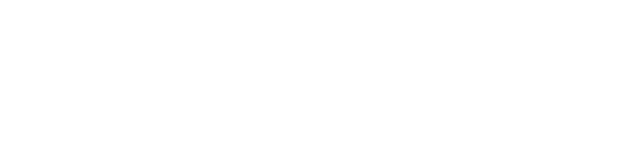
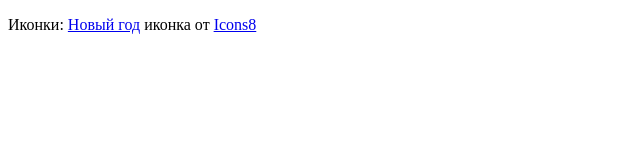
Before and after one commit to Anastasia624/toihoietr, a plain HTML site: page Congratulations2026.html in a window 1280 px wide. Shown: the whole page, without its empty margins (0-640 px from the left). Drawn offline with Linux system fonts and the light colour scheme.

Commit message:
Update Congratulations2026.html

```diff
--- a/Congratulations2026.html
+++ b/Congratulations2026.html
@@ -7,5 +7,10 @@
 </head>
 <body>
     <!-- Содержимое страницы -->
+
+    <p>
+        Иконки:
+        <a target="_blank" href="https://icons8.com/icon/7kniG694XSWX/partying-face">Новый год</a> иконка от <a target="_blank" href="https://icons8.com">Icons8</a>
+    </p>
 </body>
 </html>
```
